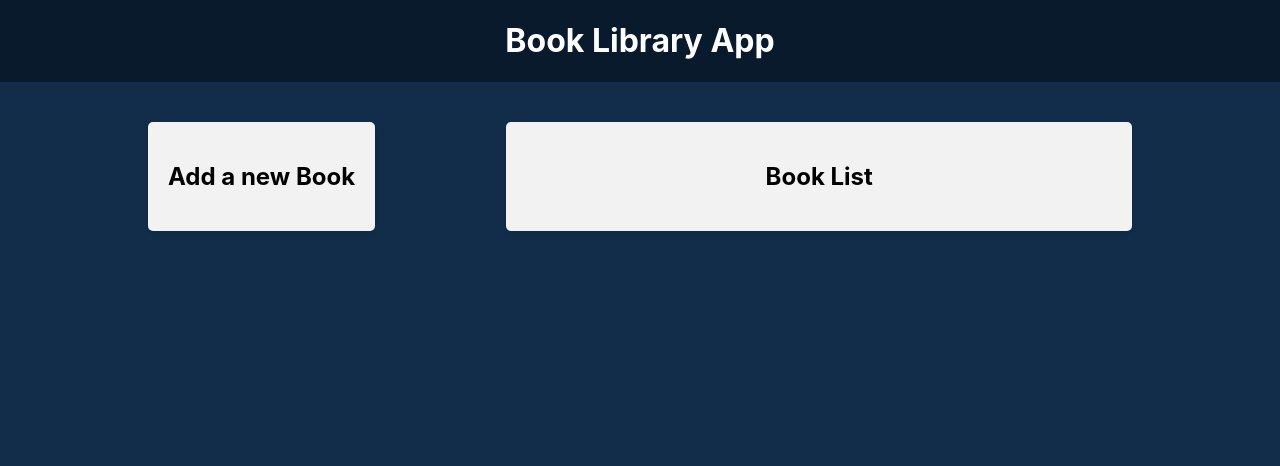
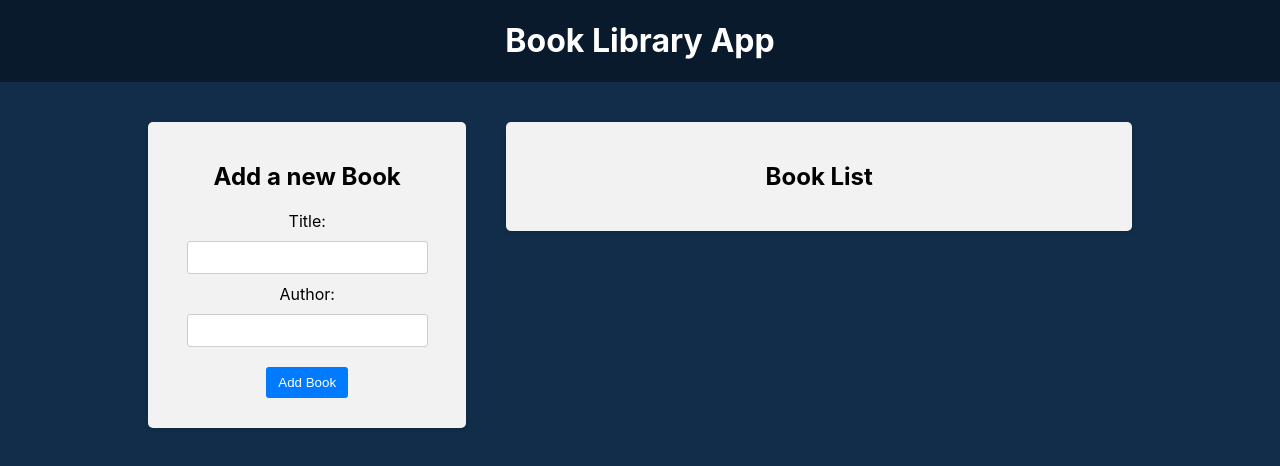
Before and after one commit to Lvjasha/30_react-redux, a React (Create React App) app in the folder frontend/: page / in a window 1280 px wide. Shown: the top 466 px of the page. Built offline with nearby package versions, Linux system fonts and the light colour scheme; the HTML template or start-up script is replaced by a standard one.

Commit message:
BookForm кнопка

```diff
--- a/frontend/src/components/BookForm/BookForm.js
+++ b/frontend/src/components/BookForm/BookForm.js
@@ -1,7 +1,44 @@
+import './BookForm.css';
+import { useState } from 'react';
+
 export const BookForm = () => {
+    const [title, setTitle] = useState('');
+    const [author, setAuthor] = useState('');
+
+    const handleSubmit = (e) => {
+        e.preventDefault();
+
+        if (title && author) {
+            console.log(title, author);
+            setTitle('');
+            setAuthor('');
+        }
+    };
+
     return (
         <div className="app-block book-form">
             <h2>Add a new Book</h2>
+            <form onSabmit={handleSubmit}>
+                <div>
+                    <label htmlFor="title">Title:</label>
+                    <input
+                        type="text"
+                        id="title"
+                        value={title}
+                        onChange={(e) => setTitle(e.target.value)}
+                    />
+                </div>
+                <div>
+                    <label htmlFor="author">Author:</label>
+                    <input
+                        type="text"
+                        id="author"
+                        value={author}
+                        onChange={(e) => setAuthor(e.target.value)}
+                    />
+                    <button type="submit">Add Book</button>
+                </div>
+            </form>
         </div>
     );
 };
--- a/frontend/src/components/BookList/BookList.js
+++ b/frontend/src/components/BookList/BookList.js
@@ -1,3 +1,4 @@
+import './BookList.css';
 export const BookList = () => {
     return (
         <div className="app-block book-list">
--- a/frontend/src/components/Filter/Filter.js
+++ b/frontend/src/components/Filter/Filter.js
@@ -1,3 +1,4 @@
+import './Filter.css';
 export const Filter = () => {
     return (
         <div className="app-block filter">
```
